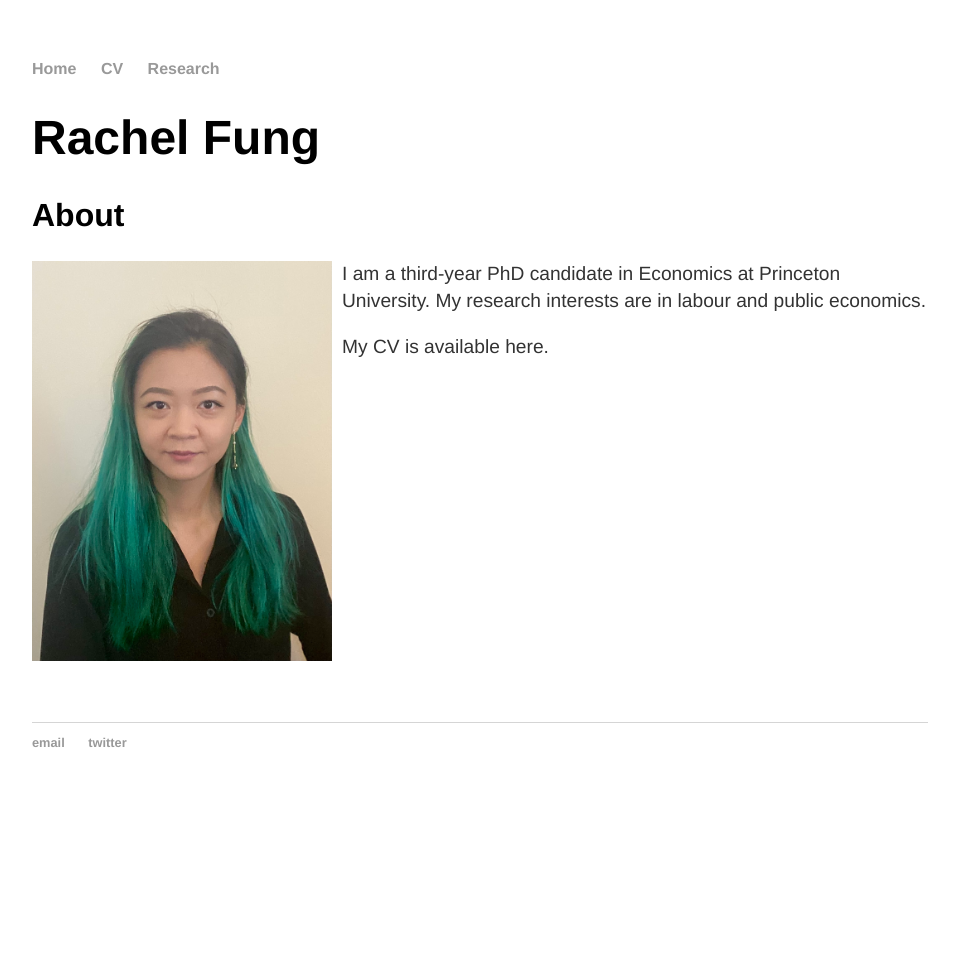
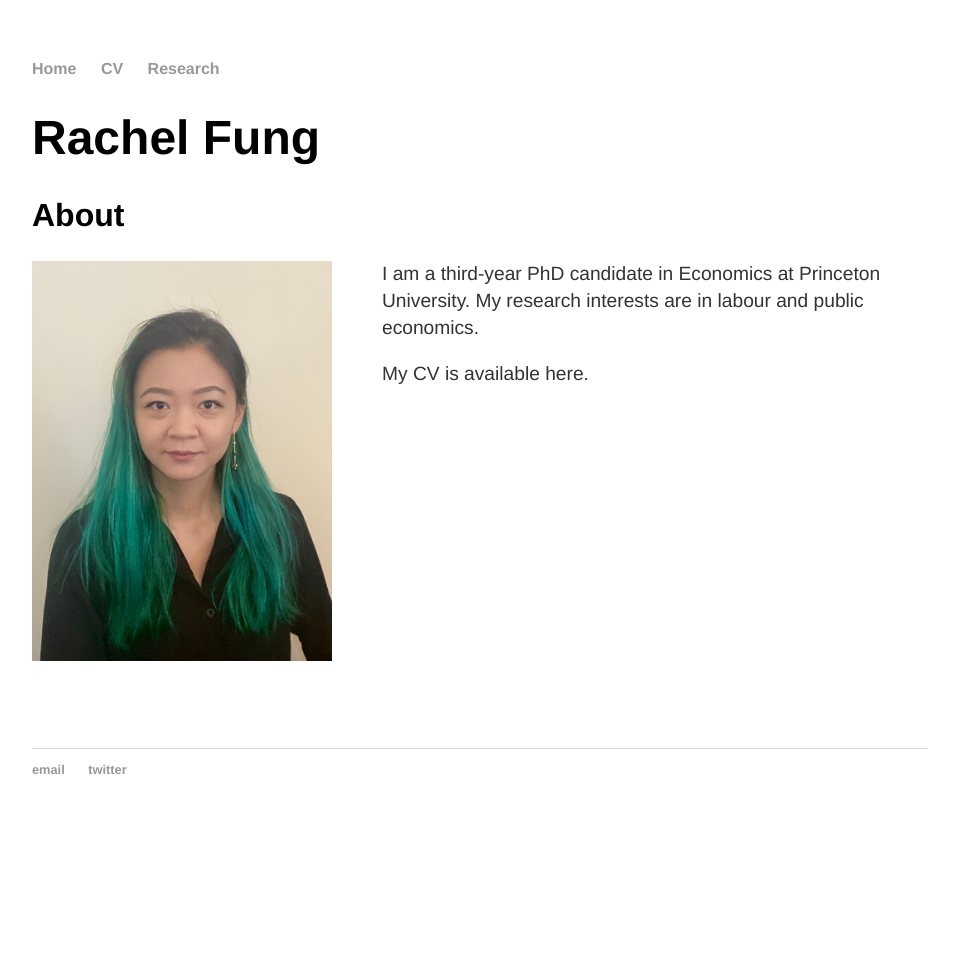
Before and after one commit to rachelylfung/rachelylfung.github.io, a Jekyll site: the page built from index.md, in a window 1280 px wide. Shown: the whole page, without its empty margins (160-1116 px from the left). Built offline with Jekyll 4.4.1, drawn with Linux system fonts in a browser that asks for light colours.

Commit message:
Update index.md

```diff
--- a/index.md
+++ b/index.md
@@ -8,7 +8,7 @@ title: Rachel Fung
 
 
 ## About
-<img src="https://rachelylfung.github.io/assets/headshot.jpg" title="Rachel Fung" width="300" height="400" img align="left" margin="100" style="padding-right:10px;"/>
+<img src="https://rachelylfung.github.io/assets/headshot.jpg" title="Rachel Fung" width="300" height="400" img align="left" style="padding-right:50px;"/>
 
 I am a third-year PhD candidate in Economics at Princeton University. My research interests are in labour and public economics.
 
```
